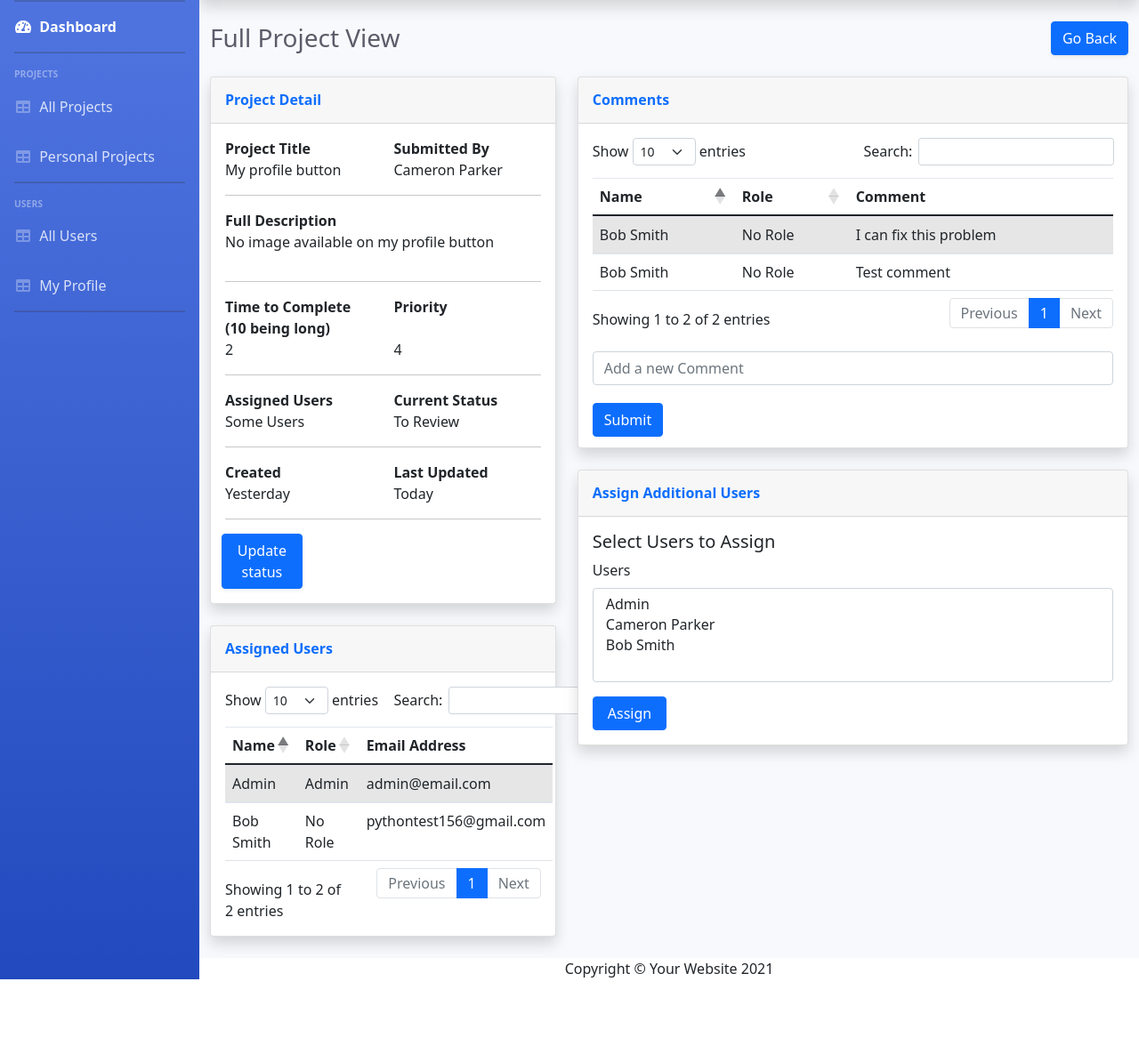
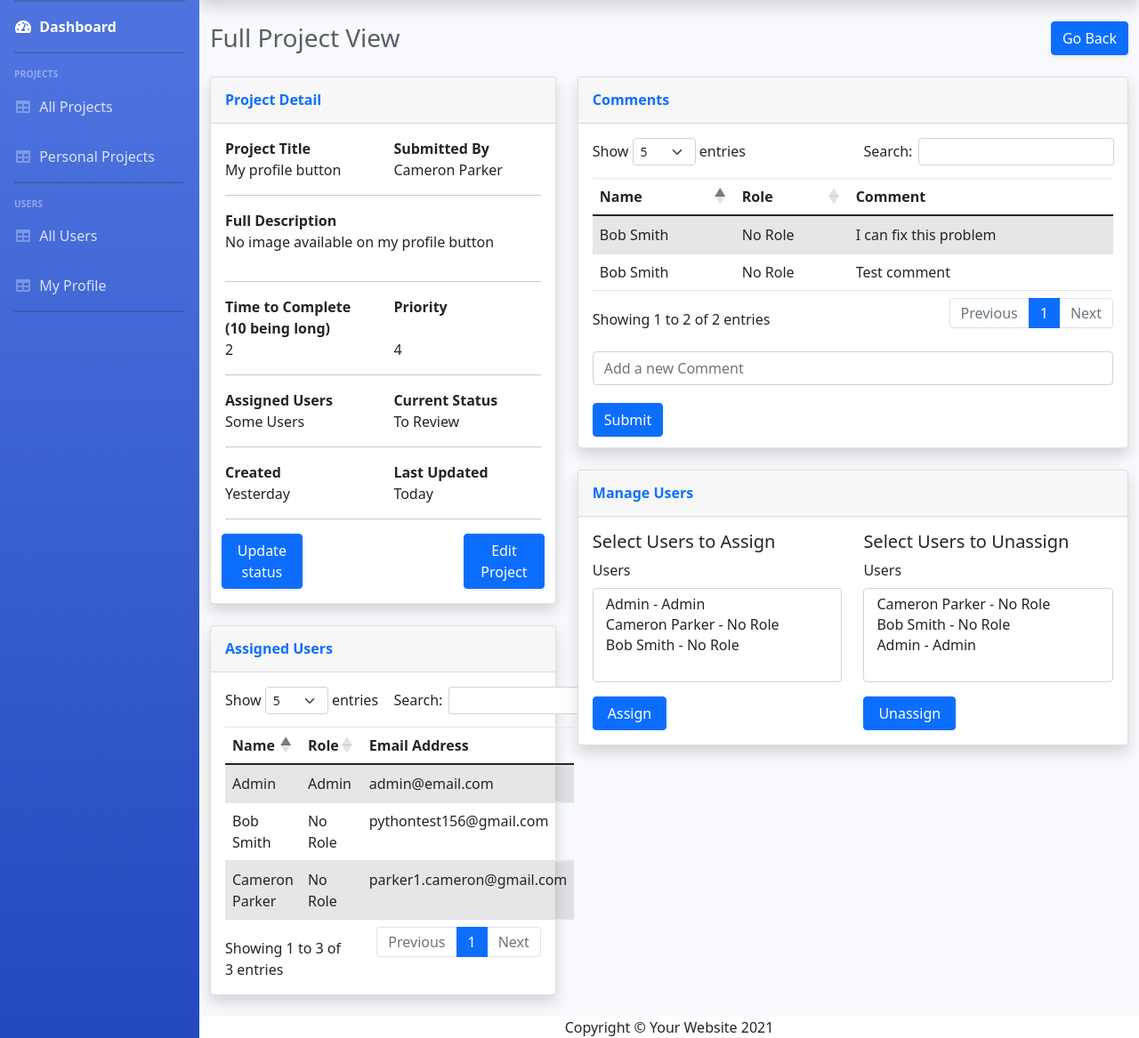
Before and after one commit to Cams-Code/Bug_Tracker, a Flask app: page /view_projects/2 in a window 1280 px wide. Shown: the part 70-1237 px from the top of the page at 89% size. Before the commit the page ends 1171 px from the top, so only its background shows below. Run offline with Flask 2, Linux system fonts and the light colour scheme; a user stored in the database is signed in; data comes from the database, SQL or seed files in the repository; both versions use the stored data as it was after the commit; some libraries are stand-ins or nearby versions.

Commit message:
Add users on All Projects and Personal Projects pages

```diff
--- a/forms.py
+++ b/forms.py
@@ -50,3 +50,9 @@ class StatusForm(FlaskForm):
 class ProjectAssignForm(FlaskForm):
     users = SelectMultipleField(choices="", validators=[DataRequired()])
     assign_submit = SubmitField("Assign")
+
+
+# WTForm linked to unassigning users to projects
+class ProjectUnassignedForm(FlaskForm):
+    users = SelectMultipleField(choices="", validators=[DataRequired()])
+    unassign_submit = SubmitField("Unassign")
--- a/main.py
+++ b/main.py
@@ -11,7 +11,7 @@ from sqlalchemy.orm import relationship
 from sqlalchemy import Column, Integer, ForeignKey, String, Text, Table
 from sqlalchemy.ext.declarative import declarative_base
 from flask_login import UserMixin, login_user, LoginManager, login_required, current_user, logout_user
-from forms import AddBugForm, RegisterForm, LoginForm, CommentForm, StatusForm, ProjectAssignForm
+from forms import AddBugForm, RegisterForm, LoginForm, CommentForm, StatusForm, ProjectAssignForm, ProjectUnassignedForm
 from flask_gravatar import Gravatar
 from functools import wraps
 from flask import abort
@@ -105,7 +105,7 @@ def load_user(user_id):
 def admin_only(f):
     @wraps(f)
     def decorated_function(*args, **kwargs):
-        if current_user.role == "admin":
+        if current_user.role == "Admin":
             return f(*args, **kwargs)
         else:
             return abort(403)
@@ -261,7 +261,9 @@ def view_projects(project_id):
     form = CommentForm()
     status_form = StatusForm()
     assign_form = ProjectAssignForm()
-    assign_form.users.choices = [(user.full_name, user.full_name) for user in user_list]
+    assign_form.users.choices = [(user.full_name, f"{user.full_name} - {user.role.title()}") for user in user_list]
+    unassign_form = ProjectUnassignedForm()
+    unassign_form.users.choices = [(user.full_name, f"{user.full_name} - {user.role.title()}") for user in project.assigned]
 
     # add comment
     if form.validate_on_submit() and form.comment.data:
@@ -292,7 +294,12 @@ def view_projects(project_id):
             db.session.commit()
         return redirect(url_for("view_projects", project_id=project_id))
 
-    return render_template("full_project_view.html", project=project, form=form, status=status_form, assign=assign_form)
+    # unassign users
+    elif request.method == "POST" and unassign_form.users.data:
+        for user in unassign_form.users.data:
+            pass
+
+    return render_template("full_project_view.html", project=project, form=form, status=status_form, assign=assign_form, unassign=unassign_form)
 
 
 @app.route("/delete_project/<int:project_id>", methods=["GET", "POST"])
--- a/templates/all_projects.html
+++ b/templates/all_projects.html
@@ -43,7 +43,11 @@
                                                     <td>{{ project.assigned[0].full_name }}</td>
                                                     <td>{{ project.time_to_fix }}</td>
                                                     <td>{{ project.priority }}</td>
-                                                    <td>users</td>
+                                                    <td>
+                                                        {% for user in project.assigned %}
+                                                            {{ user.full_name }},
+                                                        {% endfor %}
+                                                    </td>
                                                     <td>{{ project.status }}</td>
                                                     <td>
                                                         <a href="{{ url_for('view_projects', project_id=project.id) }}" class="d-none d-sm-inline-block btn btn-sm btn-primary shadow-sm">
--- a/templates/full_project_view.html
+++ b/templates/full_project_view.html
@@ -97,7 +97,7 @@
                                         <div class="row justify-content-between" style="padding: 0 0.5rem 0 0.5rem">
                                             <a href="{{ url_for('all_projects') }}" data-toggle="modal" data-target="#statusModal" class="col-3 d-none d-sm-inline-block btn btn-med btn-primary shadow-sm"><i
                                             class="fas fa-sm text-white-50"></i>Update status</a>
-                                            {% if current_user.role == "admin" %}
+                                            {% if current_user.role == "Admin" %}
                                                 <a href="{{ url_for('edit_projects', project_id=project.id) }}" class="col-3 d-none d-sm-inline-block btn btn-med btn-primary shadow-sm"><i
                                                 class="fas fa-sm text-white-50"></i>Edit Project</a>
                                             {% endif %}
@@ -125,7 +125,7 @@
                                             </tr>
                                         </thead>
                                         <tbody>
-                                            {% for user in project.assigned[1:] %}
+                                            {% for user in project.assigned %}
                                                     <tr>
                                                         <td>{{ user.full_name }}</td>
                                                         <td>{{ user.role.title() }}</td>
@@ -181,14 +181,25 @@
                             <!-- Add new Users -->
                             <div class="card shadow mb-4">
                                 <div class="card-header py-3">
-                                    <h6 class="m-0 font-weight-bold text-primary">Assign Additional Users</h6>
+                                    <h6 class="m-0 font-weight-bold text-primary">Manage Users</h6>
                                 </div>
                                 <div class="card-body">
-                                    <form method="post" action="{{ url_for('view_projects', project_id=project.id) }}">
-                                        <h5>Select Users to Assign</h5>
-                                        {{ wtf.form_field(assign.users) }}
-                                        <button type="submit" class="btn btn-primary rounded submit px-3">Assign</button>
-                                    </form>
+                                    <div class="row">
+                                        <div class="col-6">
+                                            <form method="post" action="{{ url_for('view_projects', project_id=project.id) }}">
+                                                <h5>Select Users to Assign</h5>
+                                                {{ wtf.form_field(assign.users) }}
+                                                <button type="submit" class="btn btn-primary rounded submit px-3">Assign</button>
+                                            </form>
+                                        </div>
+                                        <div class="col-6">
+                                            <form method="post" action="{{ url_for('view_projects', project_id=project.id) }}">
+                                                <h5> Select Users to Unassign</h5>
+                                                {{ wtf.form_field(unassign.users) }}
+                                                <button type="submit" class="btn btn-primary rounded submit px-3">Unassign</button>
+                                            </form>
+                                        </div>
+                                    </div>
                                 </div>
                             </div>
 
@@ -229,6 +240,8 @@
  <script>
      $(document).ready(function () {
         $('#comment-table').DataTable({
+            pageLength : 5,
+            lengthMenu: [5, 10, 25, 100],
             columns: [
                 null,
                 {orderable: true, searchable: false},
@@ -239,6 +252,8 @@
  <script>
      $(document).ready(function () {
         $('#assign-table').DataTable({
+            pageLength : 5,
+            lengthMenu: [5, 10, 25, 100],
             columns: [
                 null,
                 {orderable: true, searchable: false},
--- a/templates/personal_projects.html
+++ b/templates/personal_projects.html
@@ -44,7 +44,11 @@
                                                             <td>{{ project.assigned[0].full_name }}</td>
                                                             <td>{{ project.time_to_fix }}</td>
                                                             <td>{{ project.priority }}</td>
-                                                            <td>users</td>
+                                                            <td>
+                                                                {% for user in project.assigned %}
+                                                                    {{ user.full_name }},
+                                                                {% endfor %}
+                                                            </td>
                                                             <td>{{ project.status }}</td>
                                                             <td>
                                                                 <a href="{{ url_for('view_projects', project_id=project.id) }}" class="d-none d-sm-inline-block btn btn-sm btn-primary shadow-sm">
```
Also changed, not shown: bugtracker.db.
